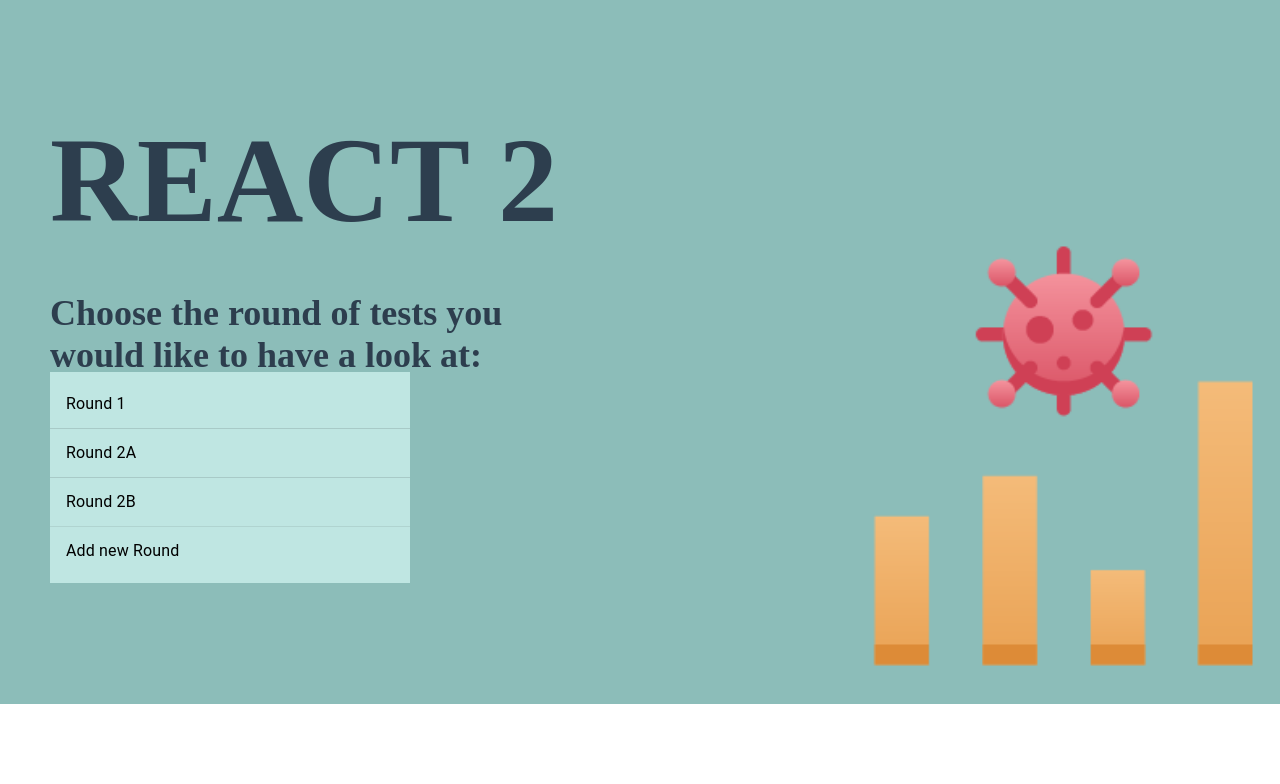
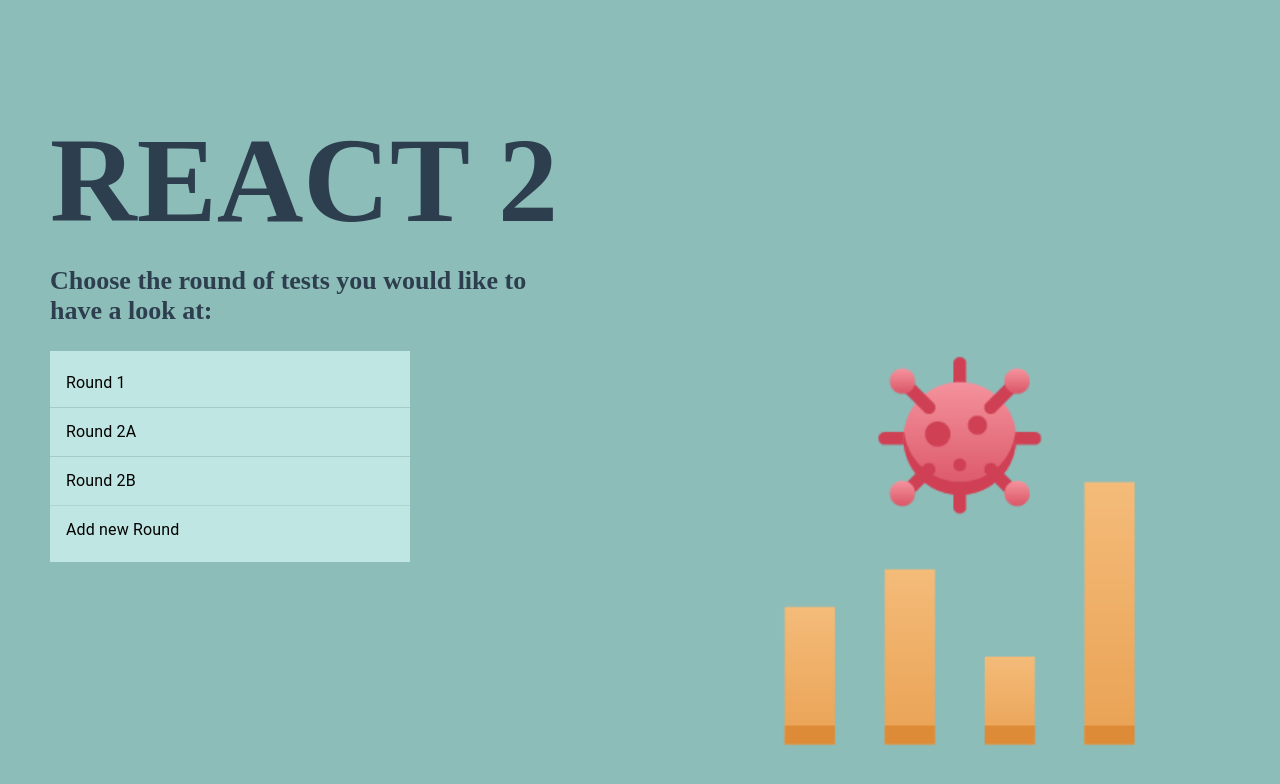
Before and after one commit to Benedict-Carling/Programming3-Frontend, a React (Create React App) app: page /home in a window 1280 px wide. Shown: the top 784 px of the page. Built offline with nearby package versions, Linux system fonts and the light colour scheme.

Commit message:
Update home page with dynamic image

```diff
--- a/src/components/AccountManagement/Register.css
+++ b/src/components/AccountManagement/Register.css
@@ -1,6 +1,3 @@
-
-
-
 .Register {
     text-align: left;
 }
--- a/src/components/pages/home.css
+++ b/src/components/pages/home.css
@@ -1,38 +1,37 @@
 .Home{
   background-color:  #8CBDB9;
-    height: 89vmin;
+  height: 120vmin;
 
 }
+
 .Home-MainTitle{
   height: 15vmin;
-        background-color: #8CBDB9;
   font-size: calc(20px + 5vmin);
   color: #2D3E4E;
   margin-left: 50px;
 }
 
 .Home-header{
-    background-color: #8CBDB9;
   align-items: left;
   justify-content: left;
-    font-size: calc(2px + 2vmin);
+  font-size: calc(10px + 2vmin);
   color: #2D3E4E;
   margin-left: 50px;
+  margin-bottom: 5px;
   max-width: 500px;
   height: 8vmin;
 }
+
 .Home-picture{
-  height: 54vmin;
+  height: auto;
   position: absolute;
-  right: 0%;
-  background-color: #8CBDB9;
-
+  right: 1%;
 }
 
 .Home-Rounds{
-
   width: '100%';
   max-Width: 360px;
   background-Color:  #bfe6e2;
   margin-left: 50px;
+  margin-right: 2px;
 }
--- a/src/components/pages/home.js
+++ b/src/components/pages/home.js
@@ -1,8 +1,6 @@
 import React, { useState, useEffect } from "react";
-import GetTable from '../Table/getTable'
-import covidStats from "./covidStats.png";
+import ImageDynamic from "../CovidStatsImg/ImageDynamic";
 import "./home.css";
-import { makeStyles } from '@material-ui/core/styles';
 import List from '@material-ui/core/List';
 import ListItem from '@material-ui/core/ListItem';
 import ListItemText from '@material-ui/core/ListItemText';
@@ -18,43 +16,50 @@ export default function Home() {
 return(
     <div className="Home">
         <Grid container spacing={2} padding='5px' >
-            <Grid item xs={12} sm={9} style={{paddingTop: 0, paddingBottom: 0}}>
+            <Grid item xs={12} style={{paddingTop: 0, paddingBottom: 0}}>
                  <header className="Home-MainTitle">
-                    <h1 className="Home-title">REACT 2</h1>
-                </header>
-            </Grid>
-            <Grid item xs={12} sm={9}>
-                <img src={covidStats} className="Home-picture" alt="covidStats" />
-            </Grid>
-            <Grid item xs={12} sm={9}>
-                 <header className="Home-header">
-                    <h1 className="Home-title">Choose the round of tests you would like to have a look at:</h1>
+                    <h1>
+                      REACT 2
+                    </h1>
                 </header>
             </Grid>
 
-            <Grid item xs={12} sm={9} style={{marginLeft: 50}}>
-              <List component="nav" className="Home-Rounds" aria-label="mailbox folders">
+            <Grid item xs={12} sm={6}>
+              <h1 className="Home-header">
+                Choose the round of tests you would like to have a look at:
+              </h1>
+            </Grid>
+
+            <Grid item xs={12} sm={6} style={{marginLeft: 50}}>
+              <List component="nav" className="Home-Rounds" >
                 <Link style={{color:'inherit'}} to="/Data">
-                <ListItem button >
-                <ListItemText primary="Round 1" />
-                </ListItem>
+                  <ListItem button >
+                    <ListItemText primary="Round 1" />
+                  </ListItem>
                 </Link>
+
                 <Divider />
+
                 <ListItem button divider>
                  <ListItemText primary="Round 2A" />
                 </ListItem>
-                 <ListItem button>
+
+                <ListItem button>
                  <ListItemText primary="Round 2B" />
                 </ListItem>
+
                 <Divider light />
+
                 <ListItem button>
                  <ListItemText primary="Add new Round" />
                 </ListItem>
               </List>
             </Grid>
-      </Grid>
+
+            <Grid item xs={12} sm={5}>
+                <ImageDynamic className="Home-picture" />
+            </Grid>
+        </Grid>
       </div>
-
-    )
-
+    );
 }
```
Lines whose indentation alone changed are shown as unchanged.
